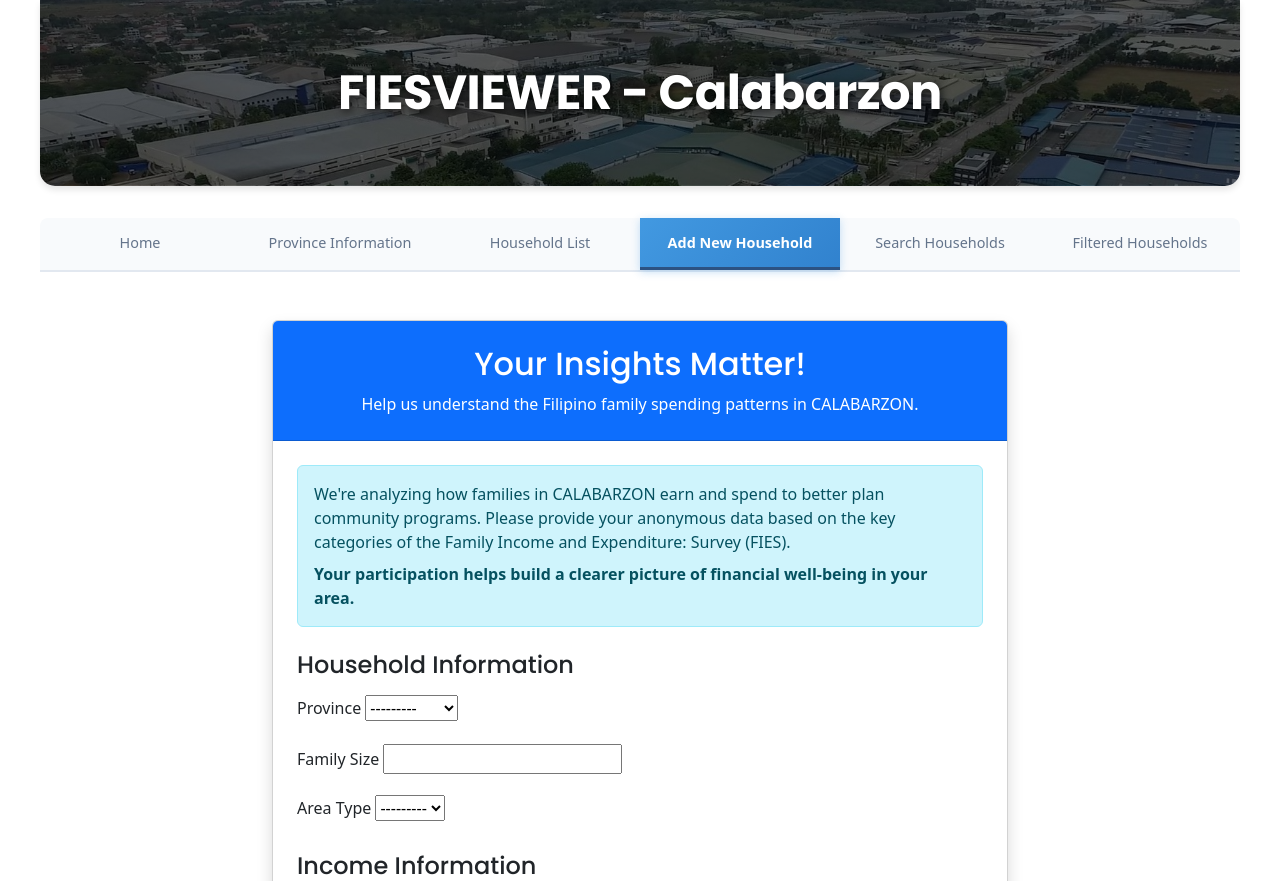
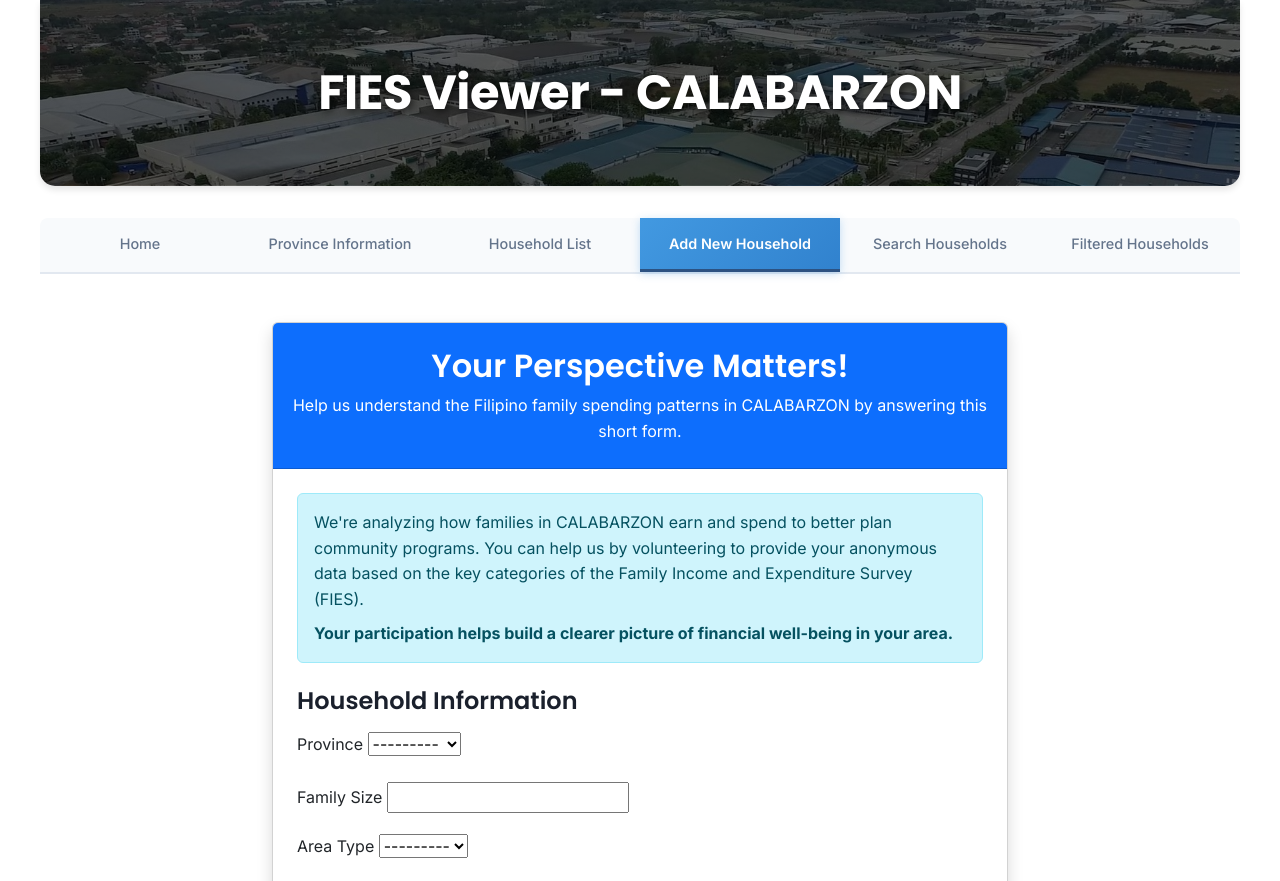
Before and after one commit to thelionlies/fies-viewer, a Django app: page /fiesviewer/households/form/ in a window 1280 px wide. Shown: the top 881 px of the page. Run offline with Django 5.2, Linux system fonts and the light colour scheme; data comes from the database, SQL or seed files in the repository.

Commit message:
minor changes for consistency

```diff
--- a/fiesviewer/calabarzonapp/templates/calabarzonapp/base_template.html
+++ b/fiesviewer/calabarzonapp/templates/calabarzonapp/base_template.html
@@ -3,7 +3,7 @@
 <html>
     <head>
         <meta charset="utf-8">
-        <title>FIESVIEWER - Calabarzon</title>
+        <title>FIES Viewer - CALABARZON</title>
 
         <!-- Add Bootstrap CSS -->
         <link href="https://cdn.jsdelivr.net/npm/bootstrap@5.3.0/dist/css/bootstrap.min.css" rel="stylesheet">
@@ -109,7 +109,7 @@
     <body>
         <div class="page-container">
             <header>
-                <h1>FIESVIEWER - Calabarzon</h1>
+                <h1>FIES Viewer - CALABARZON</h1>
             </header>
 
             <ul class="nav-tabs">
@@ -163,7 +163,7 @@
                 <div class="container mt-4">
                     <div class="row">
                         <div class="col-md-12">
-                            <h2 class="mb-4">Welcome to FIES Viewer - CALABARZON</h2>
+                            <h2 class="mb-4">Welcome to FIES Viewer - CALABARZON!</h2>
                             <p class="lead">
                                 This web application provides tools to view and analyze household data from the
                                 Family Income and Expenditure Survey (FIES) for the CALABARZON region.
--- a/fiesviewer/calabarzonapp/templates/calabarzonapp/household_edit_form.html
+++ b/fiesviewer/calabarzonapp/templates/calabarzonapp/household_edit_form.html
@@ -3,7 +3,6 @@
 {% block pagetitle %}Edit Household Entry{% endblock %}
 
 {% block maincontent %}
-<link href="https://cdn.jsdelivr.net/npm/bootstrap@5.3.0/dist/css/bootstrap.min.css" rel="stylesheet">
 
 <div class="container mt-5">
     <div class="row justify-content-center">
--- a/fiesviewer/calabarzonapp/templates/calabarzonapp/household_form.html
+++ b/fiesviewer/calabarzonapp/templates/calabarzonapp/household_form.html
@@ -3,7 +3,6 @@
 {% block pagetitle %}Add Household Entry{% endblock %}
 
 {% block maincontent %}
-<link href="https://cdn.jsdelivr.net/npm/bootstrap@5.3.0/dist/css/bootstrap.min.css" rel="stylesheet">
 
 <div class="container mt-5">
     <div class="row justify-content-center">
@@ -20,12 +19,12 @@
 
             <div class="card shadow">
                 <div class="card-header bg-primary text-white text-center py-4">
-                    <h2>Your Insights Matter!</h2>
-                    <p class="mb-0">Help us understand the Filipino family spending patterns in CALABARZON.</p>
+                    <h2 style="color: #FFFFFF">Your Perspective Matters!</h2>
+                    <p class="mb-0">Help us understand the Filipino family spending patterns in CALABARZON by answering this short form.</p>
                 </div>
                 <div class="card-body p-4">
                     <div class="alert alert-info">
-                        <p class="mb-2">We're analyzing how families in CALABARZON earn and spend to better plan community programs. Please provide your anonymous data based on the key categories of the Family Income and Expenditure: Survey (FIES).</p>
+                        <p class="mb-2">We're analyzing how families in CALABARZON earn and spend to better plan community programs. You can help us by volunteering to provide your anonymous data based on the key categories of the Family Income and Expenditure Survey (FIES).</p>
                         <p class="mb-0"><strong>Your participation helps build a clearer picture of financial well-being in your area.</strong></p>
                     </div>
 
--- a/fiesviewer/calabarzonapp/templates/calabarzonapp/household_search.html
+++ b/fiesviewer/calabarzonapp/templates/calabarzonapp/household_search.html
@@ -3,14 +3,13 @@
 {% block pagetitle %}Search Households{% endblock %}
 
 {% block maincontent %}
-<link href="https://cdn.jsdelivr.net/npm/bootstrap@5.3.0/dist/css/bootstrap.min.css" rel="stylesheet">
 
 <div class="container mt-5">
     <div class="row justify-content-center">
         <div class="col-md-8">
             <div class="card shadow">
                 <div class="card-header bg-primary text-white text-center py-4">
-                    <h2>Find Households</h2>
+                    <h2 style="color: #FFFFFF">Find Households</h2>
                     <p class="mb-0">Filter households based on location, area type, income, and expenditure ranges.</p>
                 </div>
                 <div class="card-body p-4">
```
